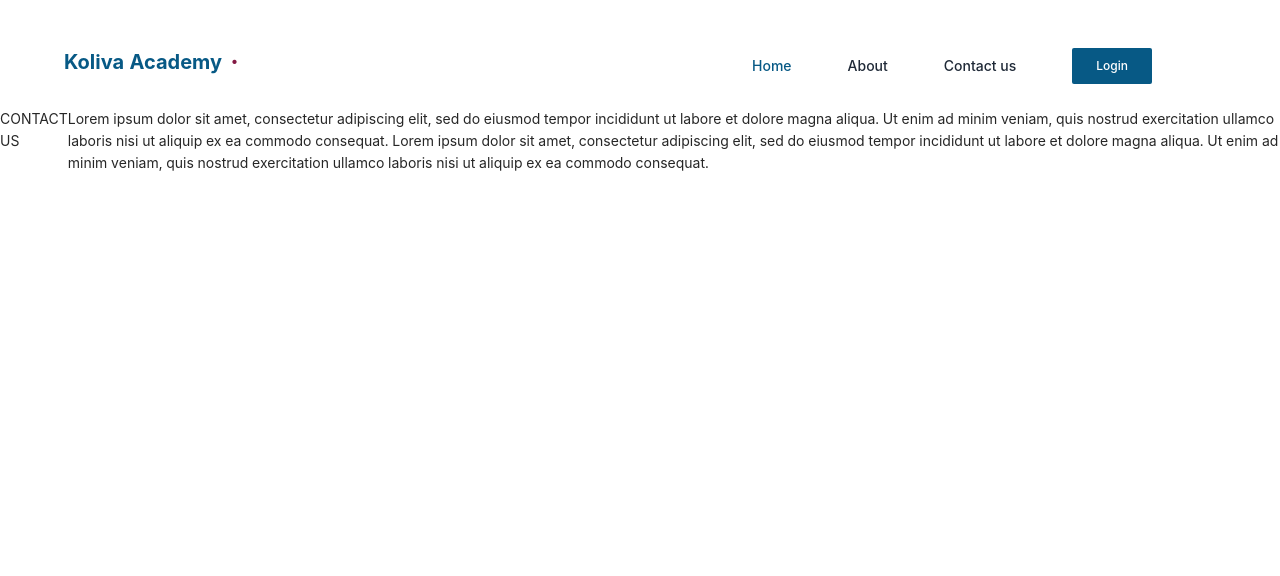
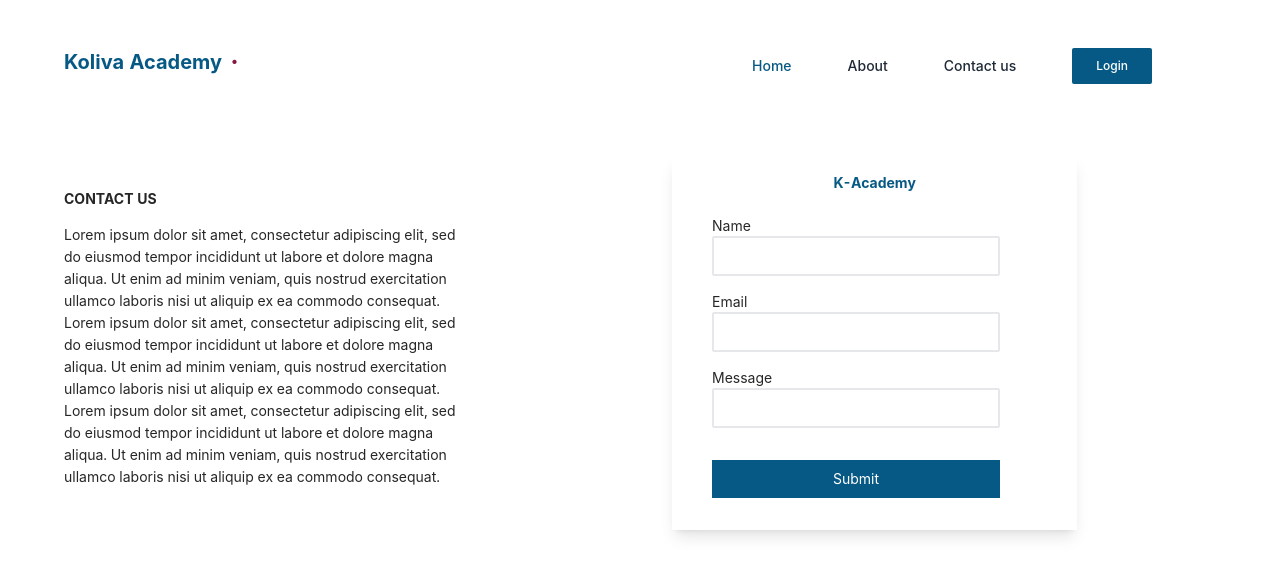
Before and after one commit to dianKoliva/react_prepare, a React (Create React App) app: page / in a window 1280 px wide. Shown: the top 576 px of the page. Built offline with nearby package versions, Linux system fonts and the light colour scheme.

Commit message:
new changes

```diff
--- a/src/components/Contact.jsx
+++ b/src/components/Contact.jsx
@@ -8,16 +8,61 @@ const Contact = () => {
         <Head></Head>
 
         <div className="flex">
-            <p>CONTACT US</p>
-
+            <div className='w-1/2 ml-16 pt-20'>
+            <p className='font-bold'>CONTACT US</p>
+            <div className='w-8/12 '>
             <p>
-            Lorem ipsum dolor sit amet, consectetur adipiscing elit, sed do eiusmod tempor
-             incididunt ut labore et dolore magna aliqua. Ut enim ad minim veniam, quis nostrud
-              exercitation ullamco laboris nisi ut aliquip ex ea commodo consequat.
+Lorem ipsum dolor sit amet, consectetur adipiscing elit, sed do eiusmod tempor
+ incididunt ut labore et dolore magna aliqua. Ut enim ad minim veniam, quis nostrud
+  exercitation ullamco laboris nisi ut aliquip ex ea commodo consequat.
 Lorem ipsum dolor sit amet, consectetur adipiscing elit, sed do eiusmod tempor incididunt
 ut labore et dolore magna aliqua. Ut enim ad minim veniam, quis nostrud exercitation ullamco
 laboris nisi ut aliquip ex ea commodo consequat.
-            </p>
+Lorem ipsum dolor sit amet, consectetur adipiscing elit, sed do eiusmod tempor incididunt
+ut labore et dolore magna aliqua. Ut enim ad minim veniam, quis nostrud exercitation ullamco
+laboris nisi ut aliquip ex ea commodo consequat.
+</p>
+            </div>
+
+
+
+            </div>
+
+            <div className='w-1/2 '>
+
+                <div className='shadow-lg w-8/12 mt-12 '>
+ <p className='text-center text-sky-800 font-bold pt-4 pb-2'>K-Academy</p>
+
+ <div>
+     <form action="" className='ml-10'>
+         <div className='text-sm'>
+         Name
+         <br />
+         <input type="text" className='border-2 rounded-sm focus:outline-none py-2 w-72 px-2' />
+         </div>
+         <div className='text-sm mt-4'>
+         Email
+         <br />
+         <input type="text" className='border-2 rounded-sm focus:outline-none py-2 w-72 px-2' />
+         </div>
+         <div className='text-sm mt-4'>
+         Message
+         <br />
+         <input type="text" className='border-2 rounded-sm focus:outline-none py-2 w-72 px-2' />
+         </div>
+
+         <div className=''>
+         <button className='bg-sky-800 text-white px-2 py-2 w-72  mt-8 mb-8'>Submit</button>
+         </div>
+
+
+
+     </form>
+ </div>
+                </div>
+
+            </div>
+
         </div>
     </div>
   )
```
